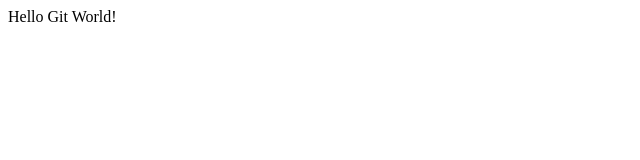
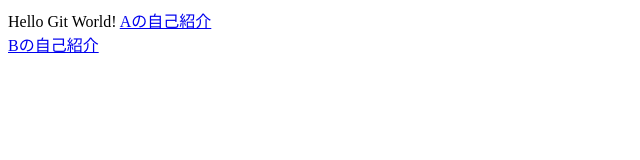
Before and after one commit to Mao-Mizoguchi/pair, a plain HTML site: page index.html in a window 1280 px wide. Shown: the whole page, without its empty margins (0-640 px from the left). Drawn offline with Linux system fonts and the light colour scheme.

Commit message:
自己紹介の追加

```diff
--- a/index.html
+++ b/index.html
@@ -2,5 +2,7 @@
 <html lang="ja">
     <body>
         Hello Git World!
+	<a href="./profile-A.html">Aの自己紹介</a> <br>
+	<a href="./profile-B.html">Bの自己紹介</a> <br>
     </body>
 </html>
```
Also changed, not shown: profile_A.html (added), profile_B.html (added).
